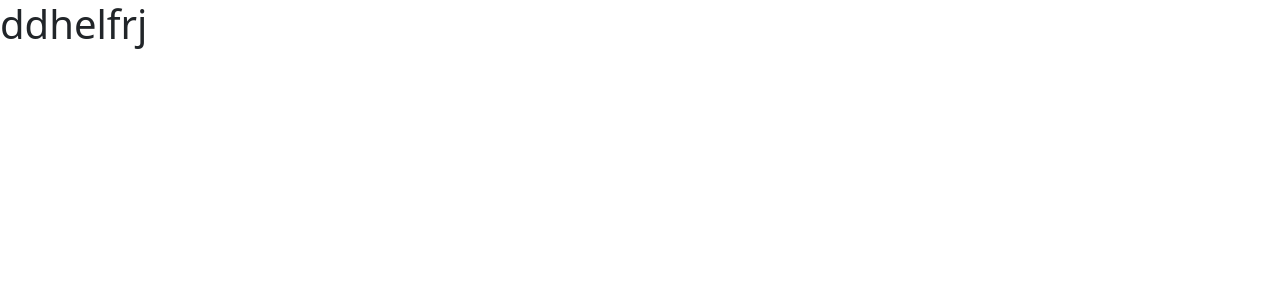
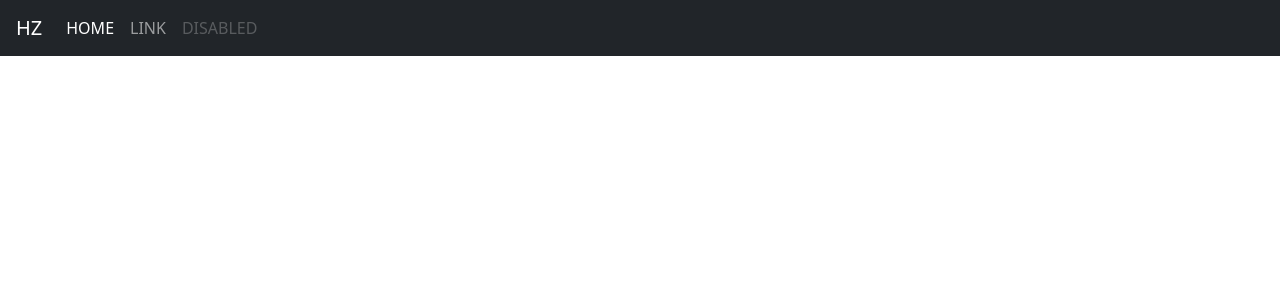
Before and after one commit to hamza887/my-portfolio, a React (Create React App) app in the folder myportfolio-app/: page / in a window 1280 px wide. Shown: the top 300 px of the page. Built offline with nearby package versions, Linux system fonts and the light colour scheme.

Commit message:
creating Navbar

```diff
--- a/myportfolio-app/src/App.css
+++ b/myportfolio-app/src/App.css
@@ -1,4 +1,27 @@
-*{
-  margin: 0;
-  padding: 0;
+@import url('https://fonts.googleapis.com/css2?family=Roboto+Condensed:wght@300&display=swap');
+
+:root{
+  --primary-white: #fff;
 }
+
+body{
+  font-family: 'Roboto Condesed' sans-serif;
+}
+
+/*//////////////////// NAVBAR  //////////////////    */
+
+/* /////// MENU LINKS //////// */
+
+nav a.nav-link{
+  font-weight: 500;
+  letter-spacing: 0.6 px;
+  cursor: pointer
+}
+
+nav ul li{
+  text-transform: uppercase;
+}
+
+.navbar-nav >li >a{
+   color: var(--primary-white);
+}
--- a/myportfolio-app/src/App.js
+++ b/myportfolio-app/src/App.js
@@ -1,4 +1,4 @@
-import logo from './logo.svg';
+
 import './App.css';
 import Nav from './components/Navbar';
 import 'bootstrap/dist/css/bootstrap.min.css';
@@ -6,6 +6,7 @@ function App() {
   return (
     <div className="App">
      <Nav/>
+
     </div>
   );
 }
--- a/myportfolio-app/src/components/Navbar.js
+++ b/myportfolio-app/src/components/Navbar.js
@@ -2,6 +2,25 @@ import logo from '../Assets/HZ.png'
 
 export default function Nav(){
     return(
-     <h1>ddhelfrj</h1>
+        <nav className="navbar navbar-expand-lg navbar-dark bg-dark">
+        <a className="navbar-brand" href="#">HZ</a>
+        <button className="navbar-toggler" type="button" data-toggle="collapse" data-target="#navbarTogglerDemo02" aria-controls="navbarTogglerDemo02" aria-expanded="false" aria-label="Toggle navigation">
+          <span className="navbar-toggler-icon"></span>
+        </button>
+
+        <div className="collapse navbar-collapse" id="navbarTogglerDemo02">
+          <ul className="navbar-nav mr-auto mt-2 mt-lg-0">
+            <li className="nav-item active">
+              <a className="nav-link" href="#">Home <span className="sr-only">(current)</span></a>
+            </li>
+            <li className="nav-item">
+              <a className="nav-link" href="#">Link</a>
+            </li>
+            <li className="nav-item">
+              <a className="nav-link disabled" href="#">Disabled</a>
+            </li>
+          </ul>
+        </div>
+      </nav>
     )
 }
```
